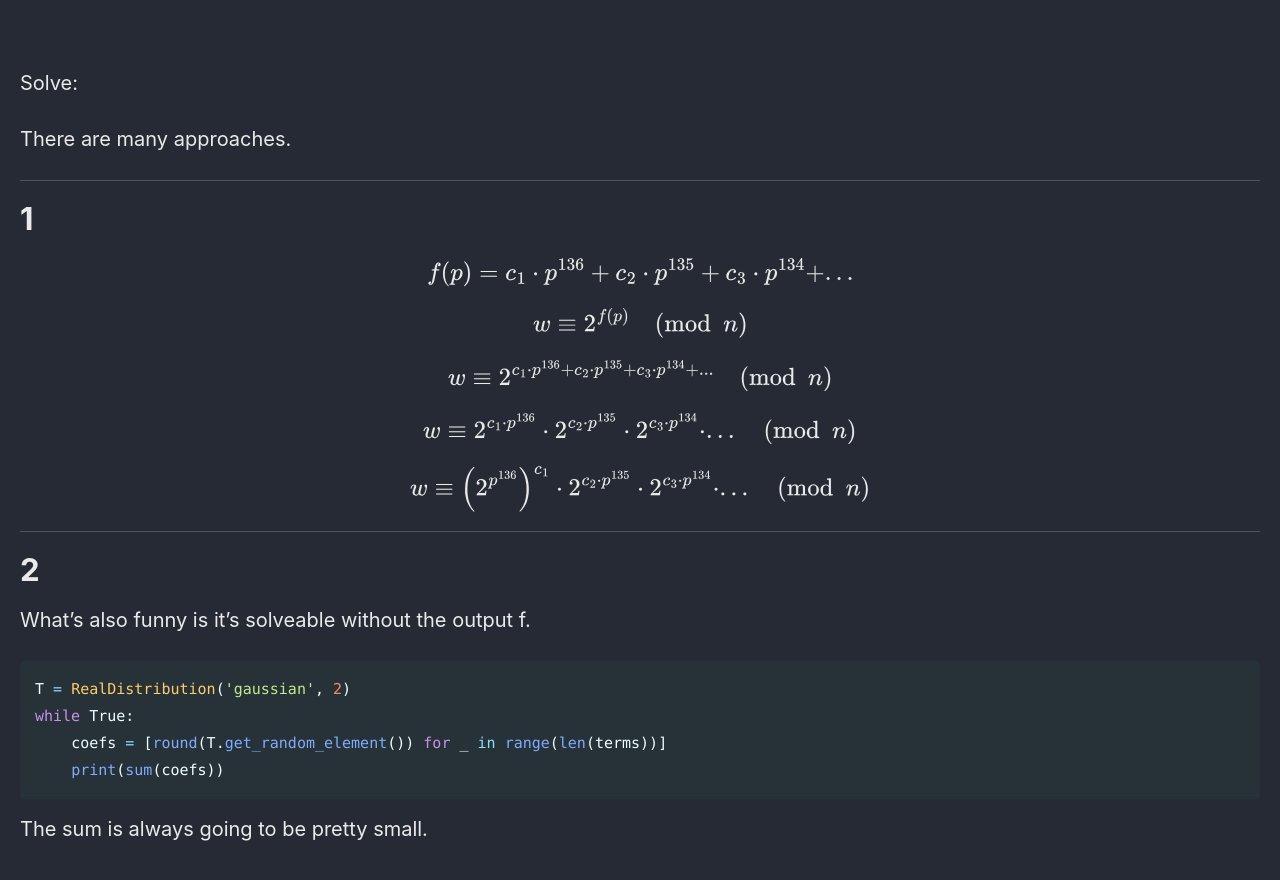
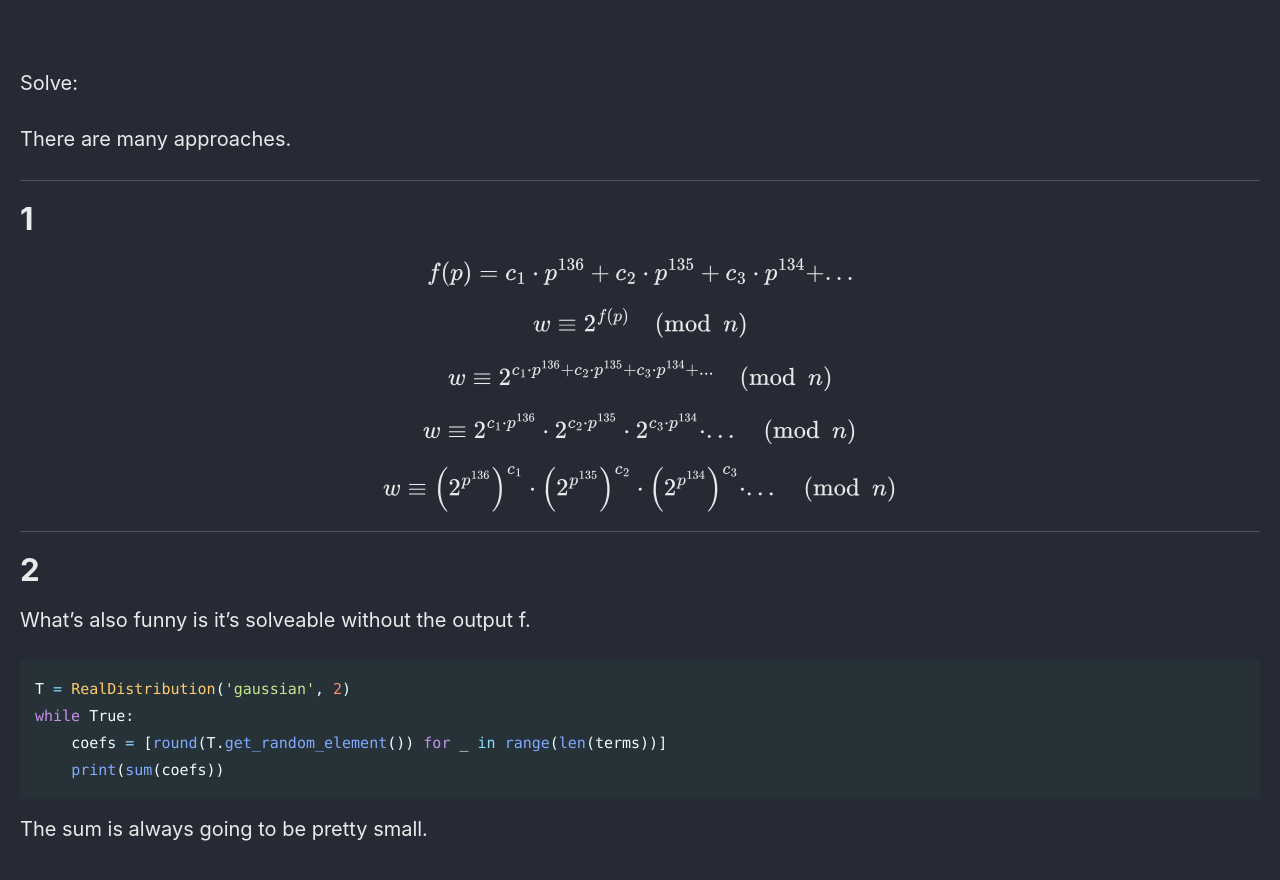
Before and after one commit to Connor-McCartney/Connor-McCartney.github.io, a Jekyll site: the page built from _pages/cryptography/other/univariate-ImaginaryCTF54.md, in a window 1280 px wide and 900 px high, scrolled down 1229 px. Shown: the top 880 px of the window. Built offline with Jekyll 4.4.1, drawn with Linux system fonts in a browser that asks for light colours; cached includes are drawn as plain includes.

Commit message:
Update univariate-ImaginaryCTF54.md

```diff
--- a/_pages/cryptography/other/univariate-ImaginaryCTF54.md
+++ b/_pages/cryptography/other/univariate-ImaginaryCTF54.md
@@ -74,7 +74,7 @@ w \equiv 2^{c_1 \cdot p^{136}} \cdot 2^{c_2 \cdot p^{135}} \cdot 2^{c_3 \cdot p^
 $$
 
 $$
-w \equiv \left(2^{p^{136}}\right)^{c_1} \cdot 2^{c_2 \cdot p^{135}} \cdot 2^{c_3 \cdot p^{134}} \cdot ... \pmod n
+w \equiv \left(2^{p^{136}}\right)^{c_1} \cdot \left(2^{p^{135}}\right)^{c_2} \cdot \left(2^{p^{134}}\right)^{c_3} \cdot ... \pmod n
 $$
 
 ---
```
